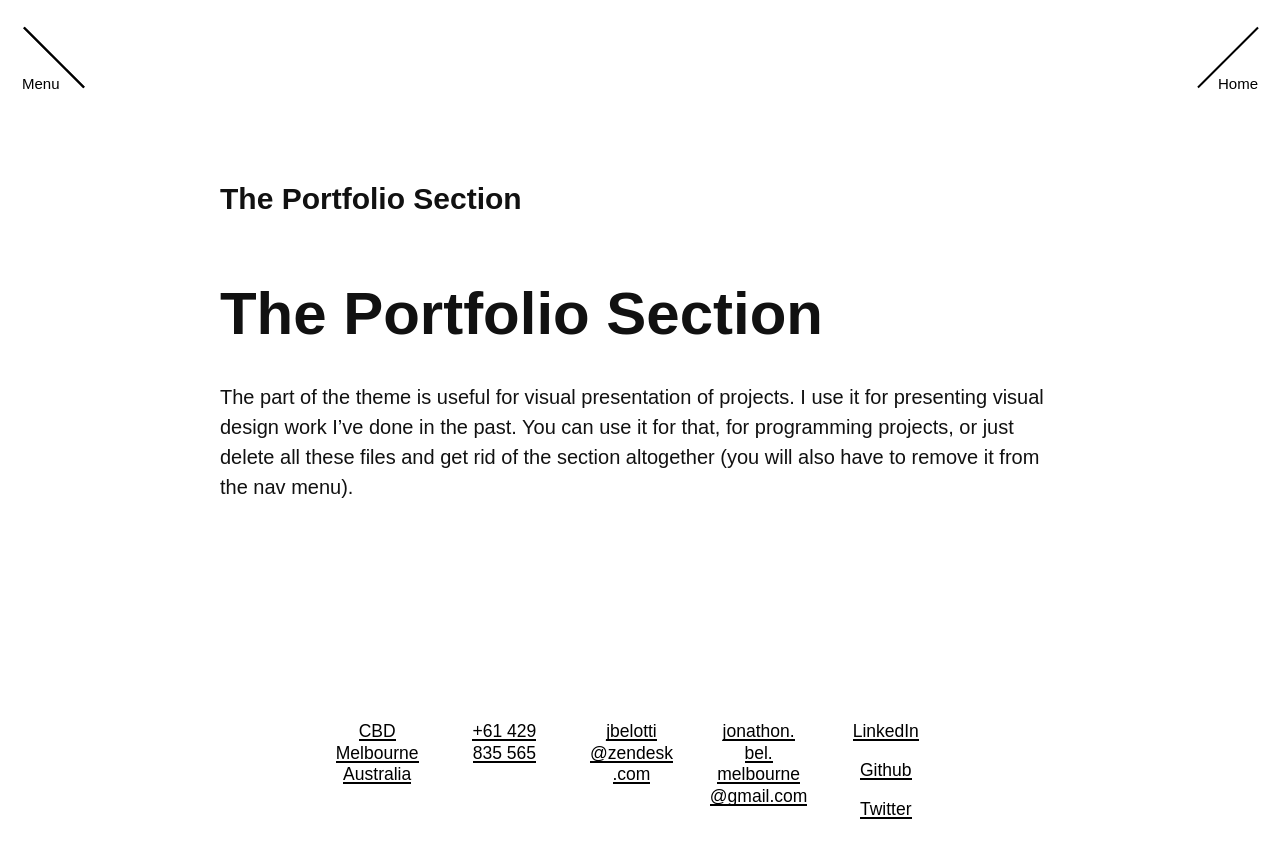
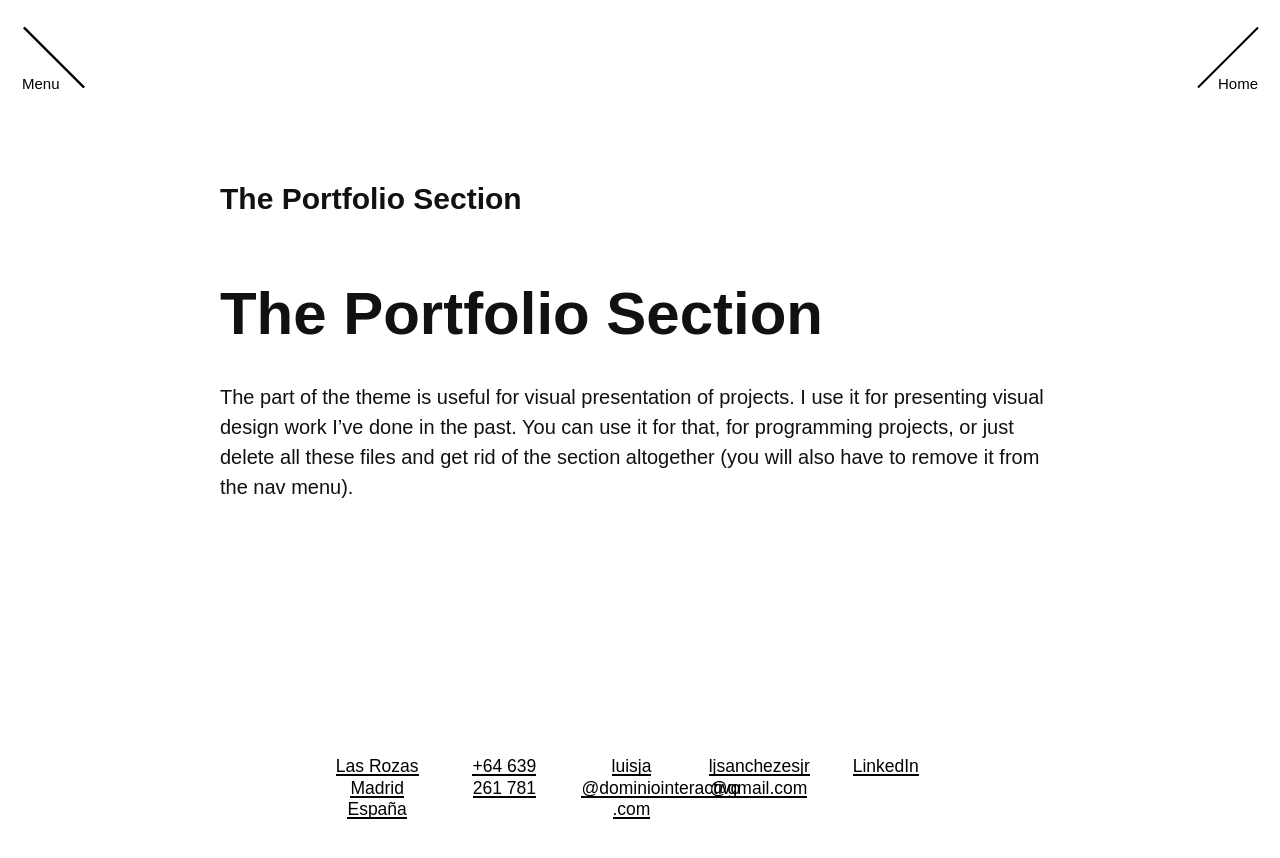
Before and after one commit to ljsanchezesjr/ljsanchezesjr.github.io, a Jekyll site: the page built from _portfolio/README.md, in a window 1280 px wide. Shown: the top 858 px of the page. Built offline with Jekyll 4.4.1, drawn with Linux system fonts in a browser that asks for light colours; nearby versions of some CDN libraries; some web fonts are replaced; our own code applies the rules of GitHub Pages for plain Markdown files.

Commit message:
minor fixes

```diff
--- a/_includes/footer.html
+++ b/_includes/footer.html
@@ -2,24 +2,25 @@
   <div class="desktop-footer">
     <div class="footer-each">
       <h5>
-        <a href="https://www.google.com/maps/place/Zendesk/@-37.8171779,144.9592809,17z/data=!3m1!4b1!4m5!3m4!1s0x6ad65d4b6c187ceb:0xea7703041c1d49e8!8m2!3d-37.8171822!4d144.9614696" target="_blank">
-          <span>CBD</span><br><span>Melbourne</span><br><span>Australia</span>
+        <a href="https://www.google.es/maps/place/Av.+de+Espa%C3%B1a,+109,+28231+Las+Rozas+de+Madrid,+Madrid/@40.48797,-3.8795172,19z/data=!3m1!4b1!4m5!3m4!1s0xd41849d8f9630af:0xd6d6be583914a5de!8m2!3d40.48797!4d-3.87897?hl=es" target="_blank">
+          <span>Las Rozas</span><br><span>Madrid</span><br><span>España</span>
         </a>
       </h5>
     </div>
     <div class="footer-each">
-      <h5><a href="tel:+14154175500"><span>+61 429</span><br><span>835 565</span></a></h5>
+      <h5><a href="tel:+34639261781"><span>+64 639</span><br><span>261 781</span></a></h5>
     </div>
     <div class="footer-each">
-      <h5><a href="mailto:newbusiness@junior.io"><span>jbelotti</span><br><span>@zendesk</span><br><span>.com</span></a></h5>
+      <h5><a href="mailto:luisja@dominiointeractivo.com"><span>luisja</span><br><span>@dominiointeractivo</span><br><span>.com</span></a></h5>
     </div>
     <div class="footer-each">
-      <h5><a href="mailto:press@junior.io"><span>jonathon.</span><br><span>bel.</span><br><span>melbourne</span><br><span>@gmail.com</span></a></h5>
+      <h5><a href="mailto:ljsanchezesjr@gmail.com"><span>ljsanchezesjr</span><br><span>@gmail.com</span></a></h5>
     </div>
     <div class="footer-each">
-      <h5><a href="https://www.linkedin.com/in/jonathonbelotti/" target="_blank" alt="LinkedIn"><span>LinkedIn</span></a></h5>
-      <h5><a href="https://github.com/thundergolfer" target="_blank" alt="Github"><span>Github</span></a></h5>
-      <h5><a href="https://twitter.com/jonobelotti_IO" target="_blank" alt="Twitter"><span>Twitter</span></a></h5>
+      <h5><a href="http://www.linkedin.com/in/luis-javier-sanchez-sanchez" target="_blank" alt="LinkedIn"><span>LinkedIn</span></a></h5>
+      <!--<h5><a href="https://github.com/thundergolfer" target="_blank" alt="Github"><span>Github</span></a></h5>
+      <h5><a href="https://twitter.com/jonobelotti_IO" target="_blank" alt="Twitter"><span>Twitter</span></a></h5>-->
+
     </div>
   </div>
 </footer>
```
